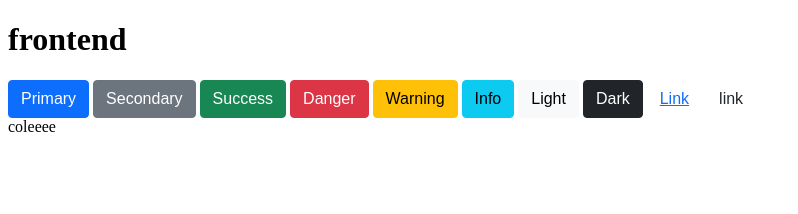
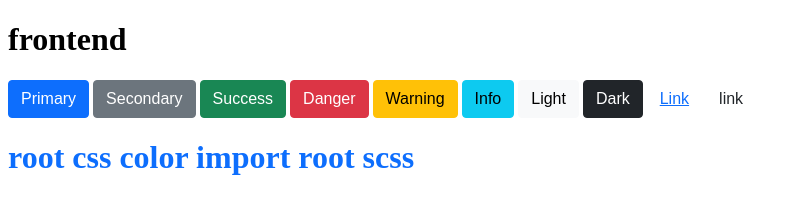
Before and after one commit to ShouShouRen/bootstrap-5-npm, a website built with webpack: page src/index.html in a window 1280 px wide. Shown: the whole page, without its empty margins (0-798 px from the left). Built offline with nearby package versions, Linux system fonts and the light colour scheme.

Commit message:
root scss

```diff
--- a/src/_custom.scss
+++ b/src/_custom.scss
@@ -39,3 +39,5 @@
 // $theme-colors: map-remove($theme-colors, "info", "light", "dark" );
 
 @import "../node_modules/bootstrap/scss/buttons";
+
+@import "../node_modules/bootstrap/scss/root";
--- a/src/index.html
+++ b/src/index.html
@@ -20,6 +20,6 @@
   <button type="button" class="btn btn-link">Link</button>
 
   <button type="button" class="btn btn-xxx-color">link</button>
-  <div class="desc">coleeee</div>
+  <h1 class="desc">root css color import root scss</h1>
 </body>
 </html>
```
